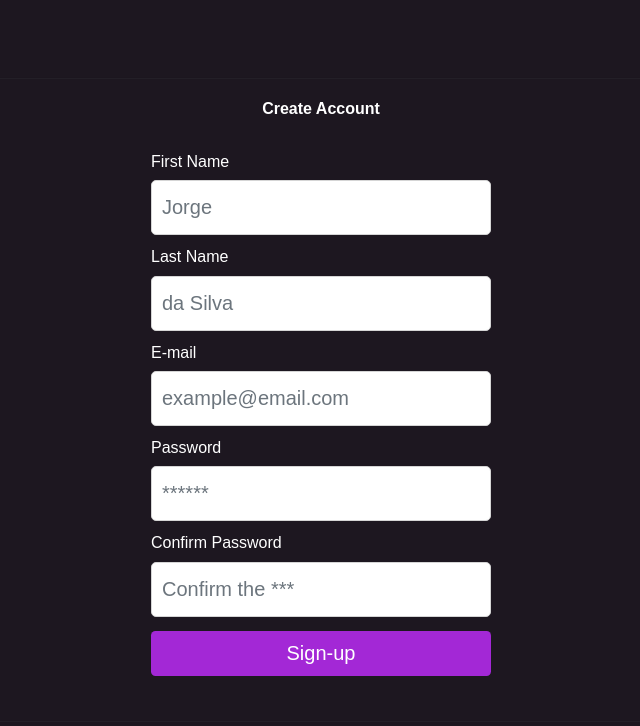
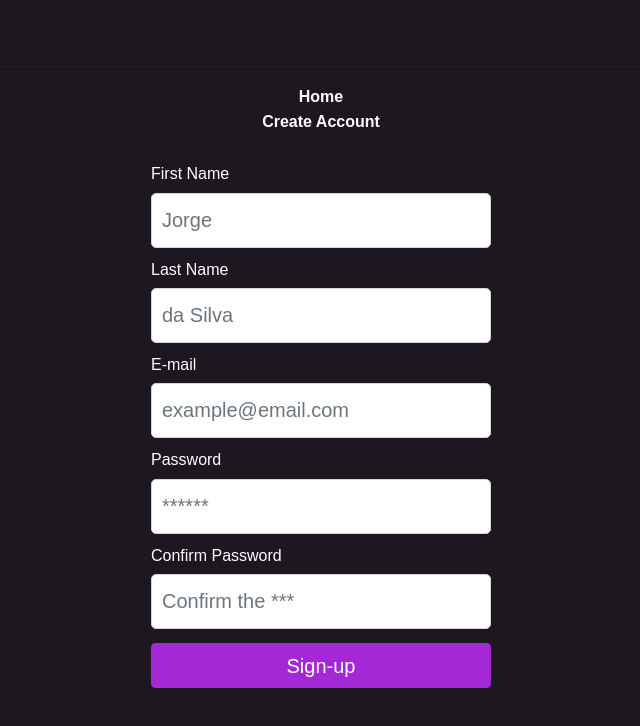
Before and after one commit to blarth/MyItems, a React (Create React App) app: page /sign-up in a window 1280 px wide. Shown: the top 726 px of the page, without its empty margins (319-959 px from the left). Built offline with nearby package versions, Linux system fonts and the light colour scheme.

Commit message:
feat: home route signup/signin

```diff
--- a/src/pages/SignIn/index.js
+++ b/src/pages/SignIn/index.js
@@ -39,10 +39,14 @@ export default function SignIn() {
 
 
       }
+      function handleNavigation(){
+        navigate("/")
+      }
 
     return (
         <>
         <ContainerSignIn>
+            <h4 onClick={handleNavigation}>Home</h4>
             <h4>Login</h4>
             <Form onSubmit={handleSubmit}>
               <div className='wrapperLabel'>
--- a/src/pages/SignUp/index.js
+++ b/src/pages/SignUp/index.js
@@ -42,10 +42,14 @@ export default function SignUp() {
 
 
       }
+      function handleNavigation(){
+        navigate("/")
+      }
 
   return (
     <>
     <ContainerSignUp>
+        <h4 onClick={handleNavigation}>Home</h4>
         <h4>Create Account</h4>
         <Form onSubmit={handleSubmit}>
         <div className='wrapperLabel'>
```
